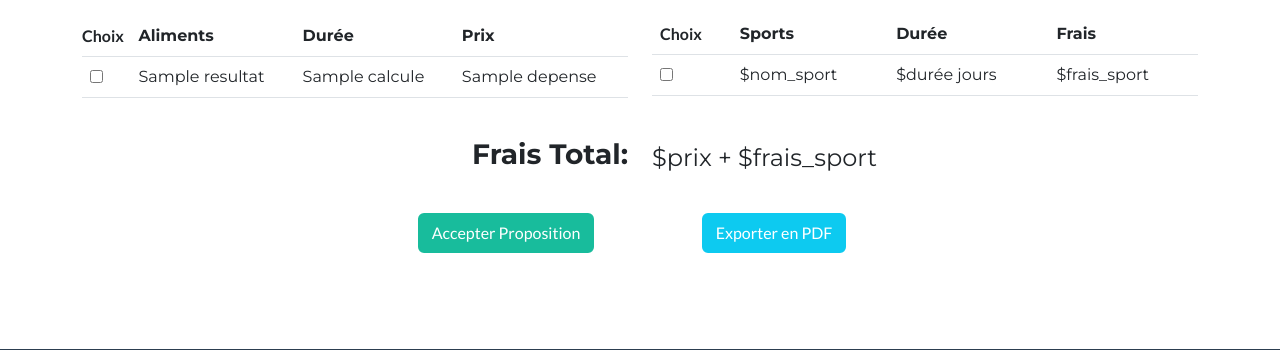
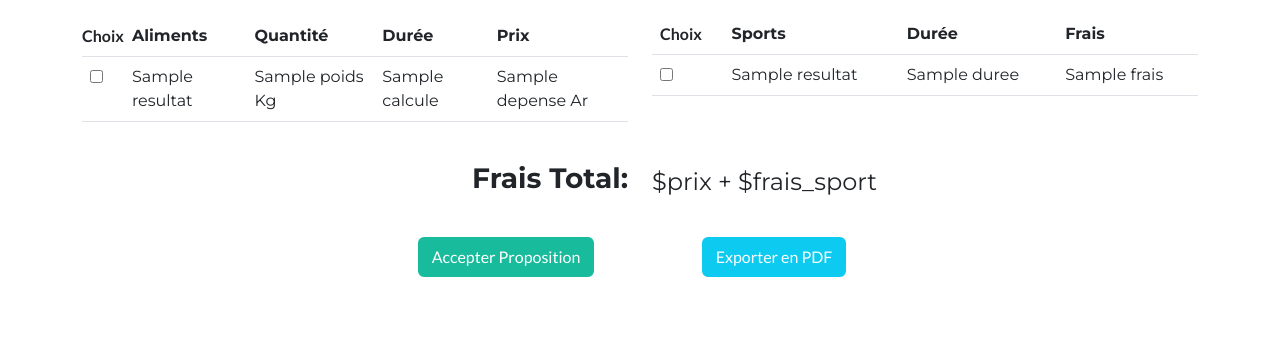
Before and after one commit to Mpiahy/Projet_S4, a CodeIgniter app: the page made by application/views/proposition.php in a window 1280 px wide. Shown: the part 805-1155 px from the top of the page. Run offline with CodeIgniter, Linux system fonts and the light colour scheme; tables that the repository leaves empty hold one stand-in row (values such as "Sample post"); the template is opened without the code that fills it: most values are stand-ins (such as "Sample title", 1, 10 or a date in 2020).

Commit message:
Update All

```diff
--- a/application/views/accueil.php
+++ b/application/views/accueil.php
@@ -55,11 +55,12 @@
                 </div>
                 <div class="row">
                     <div class="col-xl-2 offset-xl-3" style="padding-left: 0px;padding-right: 0px;padding-top: 22px;padding-bottom: 25px;">
-                        <select style="margin-left: 86px;padding-bottom: 7px;padding-top: 7px;">
-                            <option name="choix" selected>Choisir l'opération</option>
+                        <select name="choix" style="margin-left: 86px;padding-bottom: 7px;padding-top: 7px;">
+                            <option value="default" selected>Choisir l'opération</option>
                             <option value="11">Augmenter</option>
                             <option value="1">Diminuer</option>
                         </select>
+
                     </div>
                     <div class="col-xl-2 offset-xl-0" style="padding-left: 0px;padding-top: 22px;padding-bottom: 25px;padding-right: 35px;">
                         <h6 class="display-6" style="text-align: center;font-size: 16px;font-style: italic;margin-left: 67px;padding-top: 7px;">de</h6>
--- a/application/views/proposition.php
+++ b/application/views/proposition.php
@@ -18,7 +18,7 @@
             <div class="collapse navbar-collapse" id="navbarResponsive" style="padding-right: 0px;">
                 <picture><img src="<?php echo base_url('assets/accueil_template/assets/img/default-removebg-preview.png'); ?>" style="margin-bottom: -190px;margin-top: -188px;padding-bottom: 0px;padding-right: 0px;margin-right: 0px;" width="336" height="309"></picture>
                 <ul class="navbar-nav ms-auto">
-                    <li class="nav-item mx-0 mx-lg-1"><a class="nav-link link-primary py-3 px-0 px-lg-3 rounded" href="#accueil">Accueil</a></li>
+                    <li class="nav-item mx-0 mx-lg-1"><a class="nav-link link-primary py-3 px-0 px-lg-3 rounded" href="<?php echo base_url("Login_C/traiteLogin"); ?>">Accueil</a></li>
                     <li class="nav-item mx-0 mx-lg-1"><a class="nav-link link-primary py-3 px-0 px-lg-3 rounded" href="<?php echo base_url("Admin_C/index"); ?>">Admin</a></li>
                     <li class="nav-item mx-0 mx-lg-1"><a class="nav-link link-primary py-3 px-0 px-lg-3 rounded" href="#Wallet">Porte Feuille</a></li>
                 </ul>
@@ -58,6 +58,7 @@
                                 <tr>
                                     <th style="padding-right: 0px;padding-left: 0px;">Choix</th>
                                     <th style="font-family: Montserrat, sans-serif;">Aliments</th>
+                                    <th style="font-family: Montserrat, sans-serif;">Quantité</th>
                                     <th style="font-family: Montserrat, sans-serif;">Durée</th>
                                     <th style="font-family: Montserrat, sans-serif;">Prix</th>
                                 </tr>
@@ -67,8 +68,9 @@
                                     <tr>
                                         <td><input type="checkbox"></td>
                                         <td style="font-family: Montserrat, sans-serif;"><?php echo $valiny->nom_regime; ?></td>
+                                        <td style="font-family: Montserrat, sans-serif;"><?php echo $valiny->poids; ?> Kg</td>
                                         <td style="font-family: Montserrat, sans-serif;"><?php echo $valiny->calcule; ?></td>
-                                        <td style="font-family: Montserrat, sans-serif;"><?php echo $valiny->depense; ?></td>
+                                        <td style="font-family: Montserrat, sans-serif;"><?php echo $valiny->depense; ?> Ar</td>
                                     </tr>
                                 <?php endforeach ?>
                                 <tr></tr>
@@ -101,12 +103,14 @@
                                 </tr>
                             </thead>
                             <tbody>
+                                <?php foreach ($resultat as $valiny): ?>
                                 <tr>
                                     <td><input type="checkbox"></td>
-                                    <td style="font-family: Montserrat, sans-serif;">$nom_sport</td>
-                                    <td style="font-family: Montserrat, sans-serif;">$durée jours</td>
-                                    <td style="font-family: Montserrat, sans-serif;">$frais_sport</td>
+                                    <td style="font-family: Montserrat, sans-serif;"><?php echo $valiny->nom_sport; ?></td>
+                                    <td style="font-family: Montserrat, sans-serif;"><?php echo $valiny->duree; ?></td>
+                                    <td style="font-family: Montserrat, sans-serif;"><?php echo $valiny->frais; ?></td>
                                 </tr>
+                                <?php endforeach ?>
                                 <tr></tr>
                             </tbody>
                         </table>
```
Also changed, not shown: application/models/objectif_M.php (+35 -6 lines), 5 other files.
